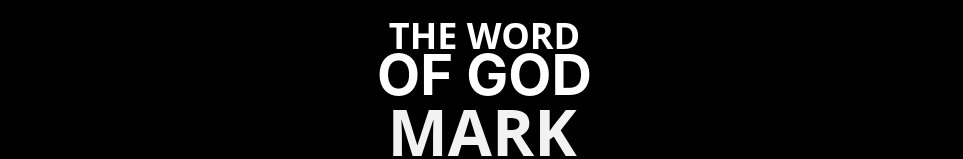
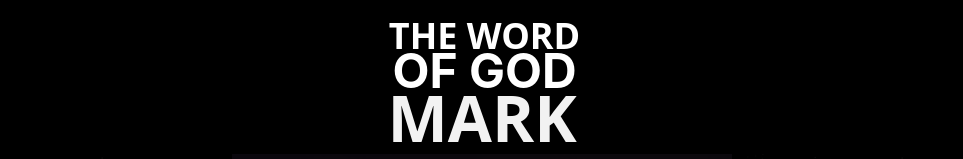
Before and after one commit to jnutt367/mark, a Next.js app: page / in a window 1280 px wide. Shown: the top 159 px of the page, without its empty margins (158-1121 px from the left). Built offline with nearby package versions, Linux system fonts and the light colour scheme.

Commit message:
Update Home.module.css

```diff
--- a/styles/Home.module.css
+++ b/styles/Home.module.css
@@ -38,7 +38,7 @@
   margin-top: 0;
   font-family: Ariel, sans, , serif, sans-serif, cursive, fantasy;
   color: white;
-  font-size: 56px;
+  font-size: 48px;
   padding-left: 5px;
   display: grid;
   align-items: center;
```
